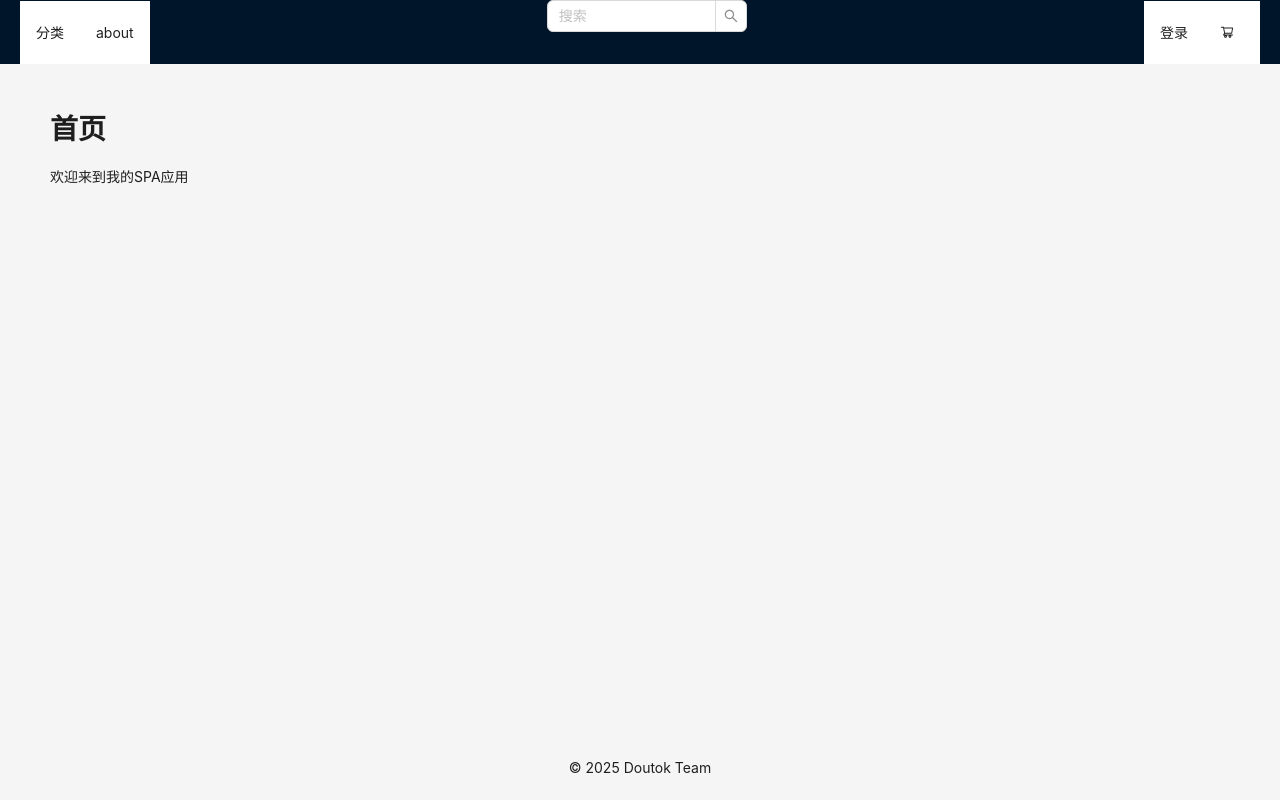
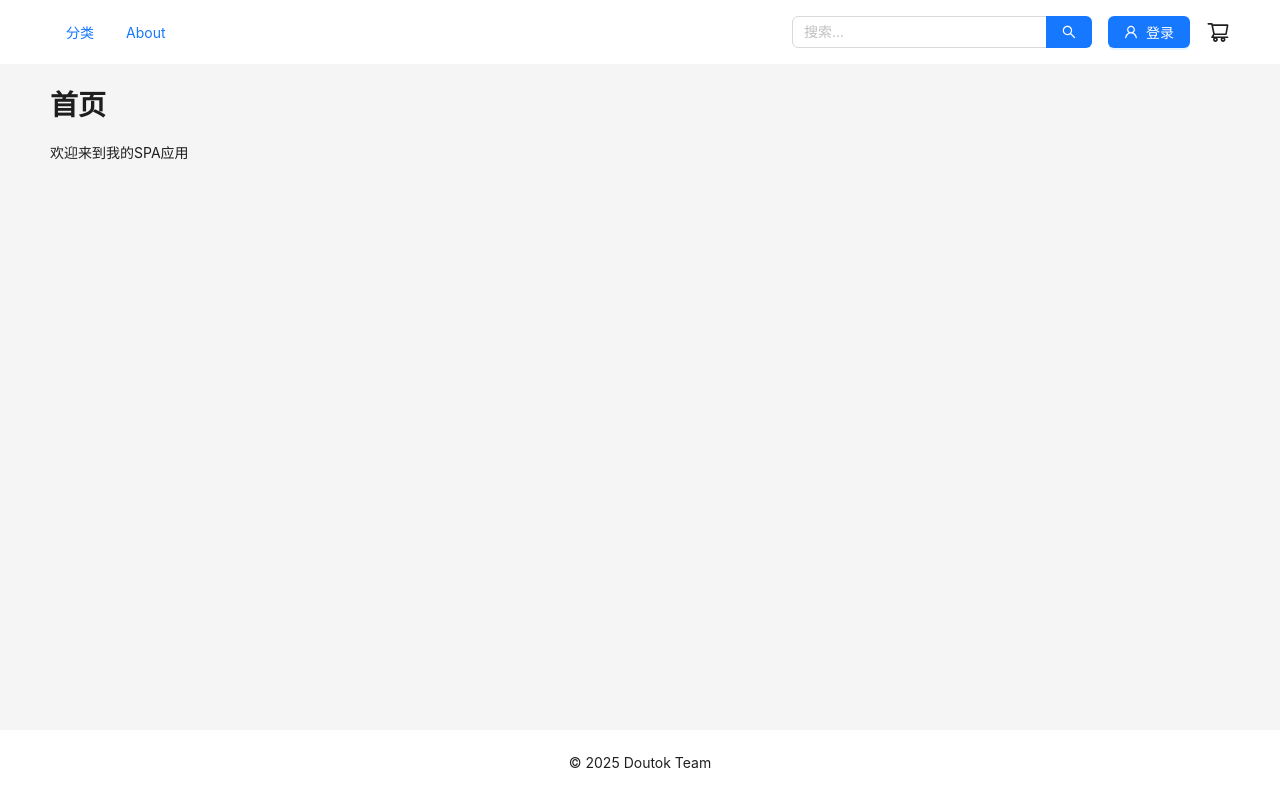
Before and after one commit to doutokk/doutok-frontend, a React (Vite) app: page / in a window 1280 px wide. Built offline with nearby package versions, Linux system fonts and the light colour scheme.

Commit message:
feat: enhance Layout component with dropdown menu, search input, and user login button

```diff
--- a/src/components/Layout.tsx
+++ b/src/components/Layout.tsx
@@ -1,43 +1,82 @@
 import React from "react";
-import { Link, Outlet } from "react-router-dom";
-import { Layout as AntLayout, Menu, Input } from "antd";
-import { ShoppingCartOutlined } from "@ant-design/icons";
+import {
+  Layout as AntLayout,
+  Menu,
+  Input,
+  Button,
+  Dropdown,
+  Space,
+  Badge,
+} from "antd";
+import {
+  SearchOutlined,
+  ShoppingCartOutlined,
+  UserOutlined,
+} from "@ant-design/icons";
+import type { MenuProps } from "antd";
+import { Outlet } from "react-router-dom";
 
 const { Header, Content, Footer } = AntLayout;
+const { Search } = Input;
+
+// 分类下拉菜单项
+const categoryItems: MenuProps["items"] = [
+  {
+    key: "1",
+    label: "分类1",
+  },
+  {
+    key: "2",
+    label: "分类2",
+  },
+  {
+    key: "3",
+    label: "分类3",
+  },
+];
 
 const Layout = () => {
   return (
-    <AntLayout style={{ minHeight: "100vh", minWidth: 1200 }}>
-      <Header style={{ display: "flex", alignItems: "center", justifyContent: "space-between", padding: "0 20px" }}>
-        <div style={{ flexShrink: 0 }}>
-          <Menu mode="horizontal" style={{ borderBottom: "none" }} selectedKeys={[]}>
-            <Menu.SubMenu key="sub1" title="分类">
-              <Menu.Item key="1">分类1</Menu.Item>
-              <Menu.Item key="2">分类2</Menu.Item>
-            </Menu.SubMenu>
-            <Menu.Item key="about">
-              <Link to="/about">about</Link>
-            </Menu.Item>
-          </Menu>
+    <AntLayout>
+      <Header
+        style={{
+          display: "flex",
+          alignItems: "center",
+          justifyContent: "space-between",
+          background: "#fff",
+        }}
+      >
+        <div style={{ display: "flex", alignItems: "center" }}>
+          <Dropdown menu={{ items: categoryItems }}>
+            <Button type="link">分类</Button>
+          </Dropdown>
+          <Button type="link">About</Button>
         </div>
-        <div>
-          <Input.Search
-            placeholder="搜索"
-            style={{ width: 200 }}
-            onSearch={(value) => console.log(value)}
+
+        <div style={{ display: "flex", alignItems: "center", gap: "16px" }}>
+          <Search
+            placeholder="搜索..."
+            enterButton={<SearchOutlined />}
+            style={{ width: 300 }}
           />
-        </div>
-        <div style={{ flexShrink: 0 }}>
-          <Menu mode="horizontal" style={{ borderBottom: "none" }} selectedKeys={[]}>
-            <Menu.Item key="login">登录</Menu.Item>
-            <Menu.Item key="cart" icon={<ShoppingCartOutlined />} />
-          </Menu>
+          <Button type="primary" icon={<UserOutlined />}>
+            登录
+          </Button>
+          <Badge count={0}>
+            <ShoppingCartOutlined
+              style={{ fontSize: "24px", cursor: "pointer" }}
+            />
+          </Badge>
         </div>
       </Header>
-      <Content style={{ padding: "0 50px", marginTop: 24 }}>
+
+      <Content style={{ padding: "0 50px", minHeight: "calc(100vh - 134px)" }}>
         <Outlet />
       </Content>
-      <Footer style={{ textAlign: "center" }}>© 2025 Doutok Team</Footer>
+
+      <Footer style={{ textAlign: "center", background: "#fff" }}>
+        © 2025 Doutok Team
+      </Footer>
     </AntLayout>
   );
 };
```
